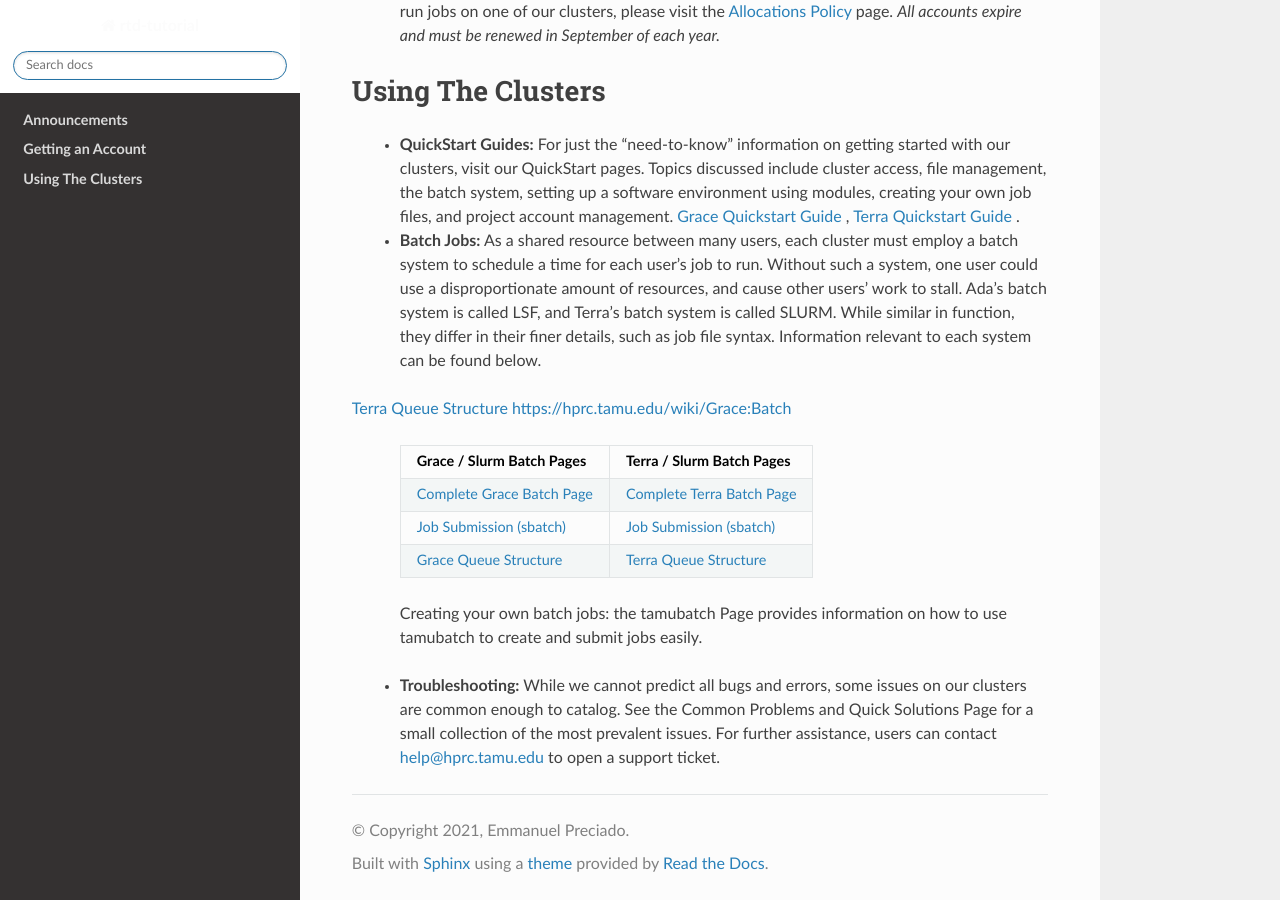
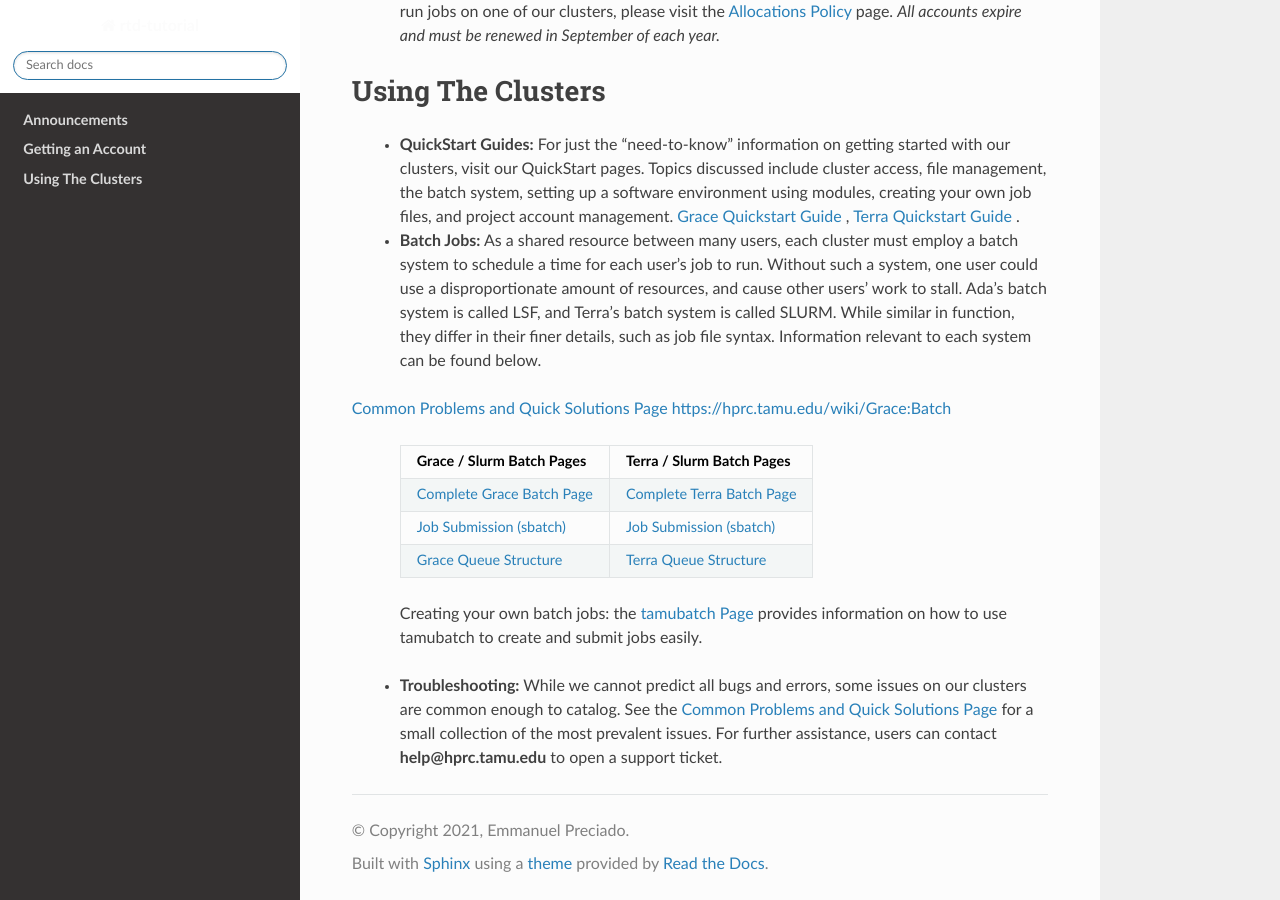
Before and after one commit to EmmanuelDej/rtd-tutorial, a Sphinx documentation site: the page built from docs/index.rst, in a window 1280 px wide and 900 px high, scrolled down 808 px. Built offline with Sphinx 7.4.7 and the Read the Docs theme 2.0.0, drawn with Linux system fonts in a browser that asks for light colours; some of the changed lines change nothing that is shown.

Commit message:
Update index.rst

```diff
--- a/docs/index.rst
+++ b/docs/index.rst
@@ -40,7 +40,7 @@
    * **QuickStart Guides:** For just the "need-to-know" information on getting started with our clusters, visit our QuickStart pages. Topics discussed include cluster access, file management, the batch system, setting up a software environment using modules, creating your own job files, and project account management. `Grace Quickstart Guide <https://hprc.tamu.edu/wiki/Grace:QuickStart>`_ , `Terra Quickstart Guide <https://hprc.tamu.edu/wiki/Terra:QuickStart>`_ .
 
    * **Batch Jobs:** As a shared resource between many users, each cluster must employ a batch system to schedule a time for each user's job to run. Without such a system, one user could use a disproportionate amount of resources, and cause other users' work to stall. Ada's batch system is called LSF, and Terra's batch system is called SLURM. While similar in function, they differ in their finer details, such as job file syntax. Information relevant to each system can be found below.
-`Terra Queue Structure <https://u.tamu.edu/TBQueue>`_
+`Common Problems and Quick Solutions Page <https://hprc.tamu.edu/wiki/HPRC:CommonProblems>`_
 https://hprc.tamu.edu/wiki/Grace:Batch
    +----------------------------------------------------------+---------------------------------------------------------+
    | Grace / Slurm Batch Pages                                | Terra / Slurm Batch Pages                               |
@@ -52,5 +52,6 @@ https://hprc.tamu.edu/wiki/Grace:Batch
    | `Grace Queue Structure <https://u.tamu.edu/GBQueue>`_    | `Terra Queue Structure <https://u.tamu.edu/TBQueue>`_   |
    +----------------------------------------------------------+---------------------------------------------------------+
 
-   Creating your own batch jobs: the tamubatch Page provides information on how to use tamubatch to create and submit jobs easily.
-  * **Troubleshooting:** While we cannot predict all bugs and errors, some issues on our clusters are common enough to catalog. See the Common Problems and Quick Solutions Page for a small collection of the most prevalent issues. For further assistance, users can contact help@hprc.tamu.edu to open a support ticket.
+   Creating your own batch jobs: the `tamubatch Page <https://hprc.tamu.edu/wiki/SW:tamubatch>`_ provides information on how to use tamubatch to create and submit jobs easily.
+
+  * **Troubleshooting:** While we cannot predict all bugs and errors, some issues on our clusters are common enough to catalog. See the `Common Problems and Quick Solutions Page <https://hprc.tamu.edu/wiki/HPRC:CommonProblems>`_ for a small collection of the most prevalent issues. For further assistance, users can contact **help@hprc.tamu.edu** to open a support ticket.
```
